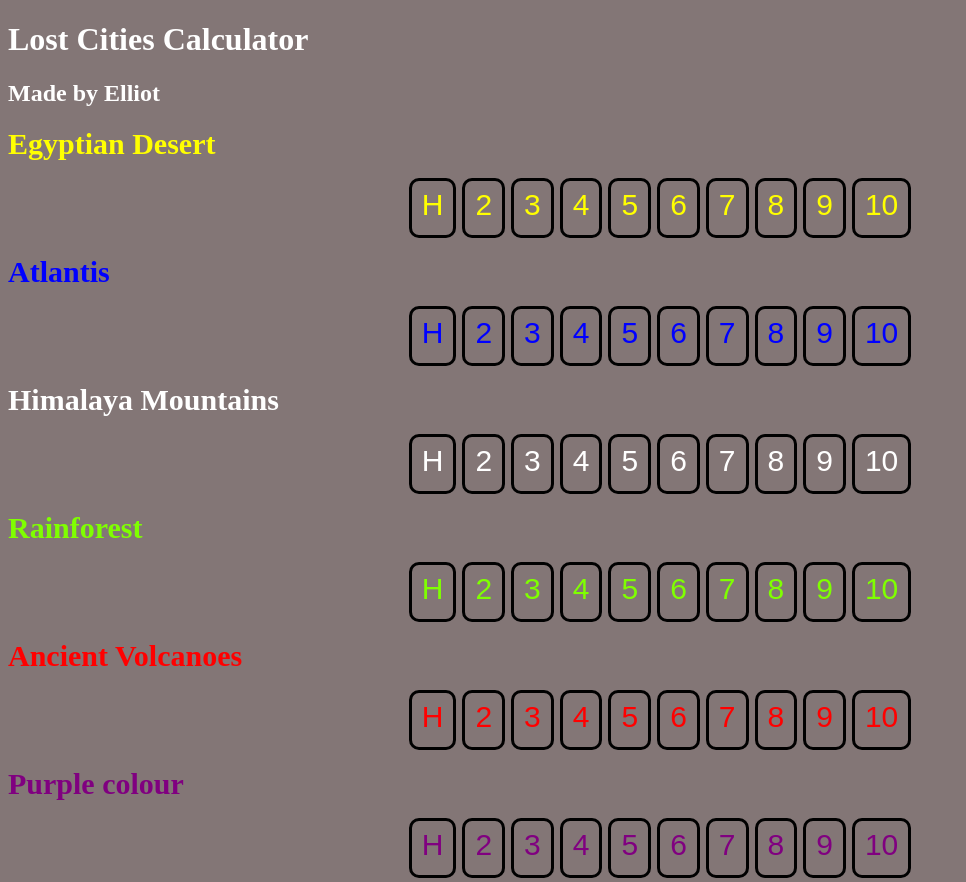
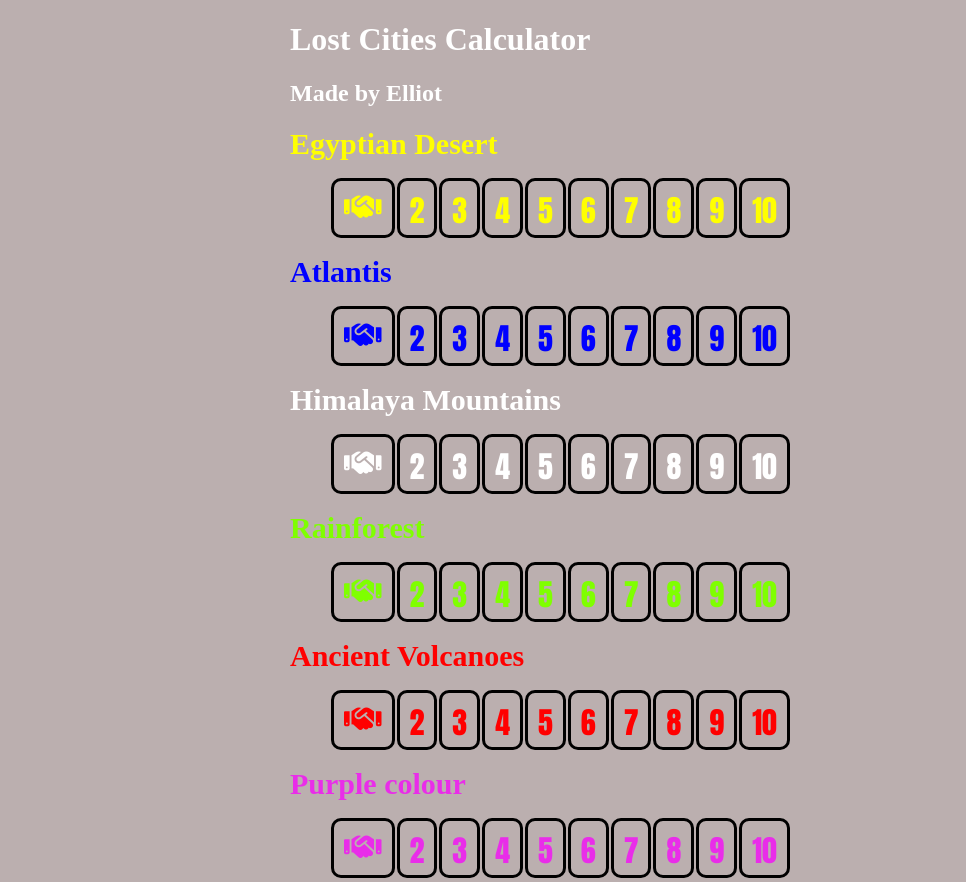
Before and after one commit to sixohtoo/LostCities, a plain HTML site: page index.html in a window 1280 px wide. Shown: the top 882 px of the page, without its empty margins (0-966 px from the left). Drawn offline with nearby package versions, Linux system fonts and the light colour scheme.

Commit message:
Main logic done. Need to do table and css

```diff
--- a/index.html
+++ b/index.html
@@ -8,6 +8,7 @@
     <script src="https://code.jquery.com/jquery-3.5.1.min.js"></script>
 </head>
 <body>
+    <div id='container'>
     <header>
         <h1 id="header_title">Lost Cities Calculator</h1>
         <h2>Made by Elliot</h2>
@@ -15,7 +16,7 @@
     <div id="buttons">
         <h3 class="yellow">Egyptian Desert</h3>
         <ul class="yellow">
-            <li class="yellow handshake">H</li>
+            <li class="yellow fas handshake">&#xf2b5</li>
             <li class="yellow">2</li>
             <li class="yellow">3</li>
             <li class="yellow">4</li>
@@ -28,7 +29,7 @@
         </ul>
         <h3 class="blue">Atlantis</h3>
         <ul class="blue">
-            <li class="blue handshake">H</li>
+            <li class="blue fas handshake">&#xf2b5</li>
             <li class="blue">2</li>
             <li class="blue">3</li>
             <li class="blue">4</li>
@@ -41,7 +42,7 @@
         </ul>
         <h3 class="white">Himalaya Mountains</h3>
         <ul class="white">
-            <li class="white handshake">H</li>
+            <li class="white fas handshake">&#xf2b5</li>
             <li class="white">2</li>
             <li class="white">3</li>
             <li class="white">4</li>
@@ -54,7 +55,7 @@
         </ul>
         <h3 class="green">Rainforest</h3>
         <ul class="green">
-            <li class="green handshake">H</li>
+            <li class="green fas handshake">&#xf2b5</li>
             <li class="green">2</li>
             <li class="green">3</li>
             <li class="green">4</li>
@@ -67,7 +68,7 @@
         </ul>
         <h3 class="red">Ancient Volcanoes</h3>
         <ul class="red">
-            <li class="red handshake">H</li>
+            <li class="red fas handshake">&#xf2b5</li>
             <li class="red">2</li>
             <li class="red">3</li>
             <li class="red">4</li>
@@ -80,7 +81,7 @@
         </ul>
         <h3 class="purple">Purple colour</h3>
         <ul class="purple">
-            <li class="purple handshake">H</li>
+            <li class="purple fas handshake">&#xf2b5</li>
             <li class="purple">2</li>
             <li class="purple">3</li>
             <li class="purple">4</li>
@@ -103,6 +104,8 @@
         <th id="bonus">BONUS</th>
         <th id="final">FINAL</th>
     </table>
+    </div>
     <script src="main.js"></script>
+    <script src="https://kit.fontawesome.com/42dc9710fb.js" crossorigin="anonymous"></script>
 </body>
 </html>
--- a/main.js
+++ b/main.js
@@ -8,8 +8,9 @@
     const colours = ['yellow', 'blue', 'white', 'green', 'red', 'purple']
     for (let i = 0; i < colours.length; i++) {
         colour = colours[i]
-        $('#buttons ul.'+colour).prepend(`<li class="${colour} handshake">H</li>`)
+        $('#buttons ul.'+colour).prepend(`<li class="${colour} fas handshake">&#xf2b5</li>`)
     }
+    $('#buttons li.clicked').removeClass('clicked')
     $('#reset').css('visibility', 'hidden')
     update_score()
 }
@@ -70,6 +71,8 @@
             let colour = event.target.classList[0]
             let num_handshakes = $('#buttons li.handshake.'+colour).toArray().length
             let num_clicked = $('#buttons li.handshake.clicked.'+colour).toArray().length
+            console.log('hands:',num_handshakes)
+            console.log('clicked:',num_clicked)
             if (event.target.classList.contains('clicked')) {
                 if (num_clicked == 3) {
                     $('#buttons li.handshake.'+colour).last().removeClass('clicked')
@@ -80,7 +83,7 @@
             }
             else {
                 if (num_handshakes < 3) {
-                    $('#buttons ul.'+colour).prepend('<li class="'+colour+' handshake clicked">H</li>')
+                    $('#buttons ul.'+colour).prepend(`<li class="${colour} fas handshake clicked">&#xf2b5</li>`)
                 }
                 else {
                     $('#buttons li.handshake.'+colour).last().addClass('clicked')
--- a/style.css
+++ b/style.css
@@ -1,6 +1,5 @@
 body {
-    /* background-color: lightslategray; */
-    background-color: rgb(131, 118, 118);
+        background-color: rgb(187, 175, 175);
 }
 
 h1, h2 {
@@ -16,31 +15,47 @@
 ul {
     list-style-type: none;
     overflow: hidden;
-    text-align: center;
+    text-align: left;
+}
 
-}
 
 li {
     font-size: 20px;
 }
 
+#container {
+    width: 700px;
+    margin: auto;
+    position: relative;
+}
+
 #buttons li {
-    font-family: sans-serif;
     text-align: center;
     height: 40px;
     width: auto;
     border-width: 3px;
     border-style: solid;
     font-size: 30px;
-    padding:7px 10px;
+
     margin:1px;
     border-radius: 10px;
     cursor: pointer;
-    display: inline-block;
+    /* display: inline-block; */
+    float: left;
+    display: block;
 }
 
 #reset {
     background: rgb(70, 61, 61);
+}
+
+#buttons li.handshake {
+    padding:11px 10px 3px 10px;
+}
+
+#buttons li:not(.handshake) {
+    font-family: 'impact';
+    padding:7px 10px;
 }
 
 .yellow {color: yellow; border-color: black;}
@@ -48,7 +63,7 @@
 .white {color:white; border-color: black;}
 .green {color: chartreuse; border-color: black;}
 .red {color: red; border-color: black;}
-.purple {color: purple; border-color: black;}
+.purple {color: rgb(233, 45, 233); border-color: black;}
 .yellow li:hover:not(.clicked) {border-color: yellow;}
 .blue li:hover:not(.clicked) {border: 3px solid blue;}
 .white li:hover:not(.clicked) {border: 3px solid white;}
@@ -60,4 +75,4 @@
 .white .clicked {background-color: white; color:black}
 .green .clicked {background-color: chartreuse; color:black}
 .red .clicked {background-color: red; color:black}
-.purple .clicked {background-color: purple; color:black}
+.purple .clicked {background-color: rgb(233, 45, 233); color:black}
```
